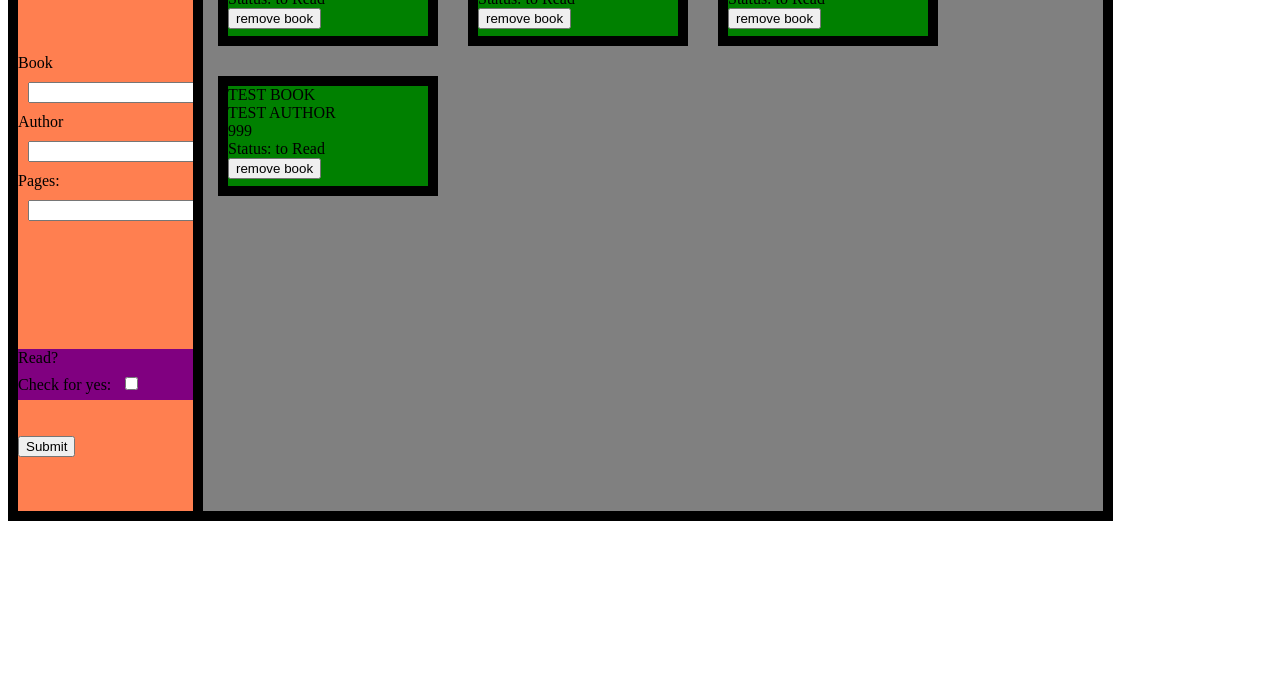
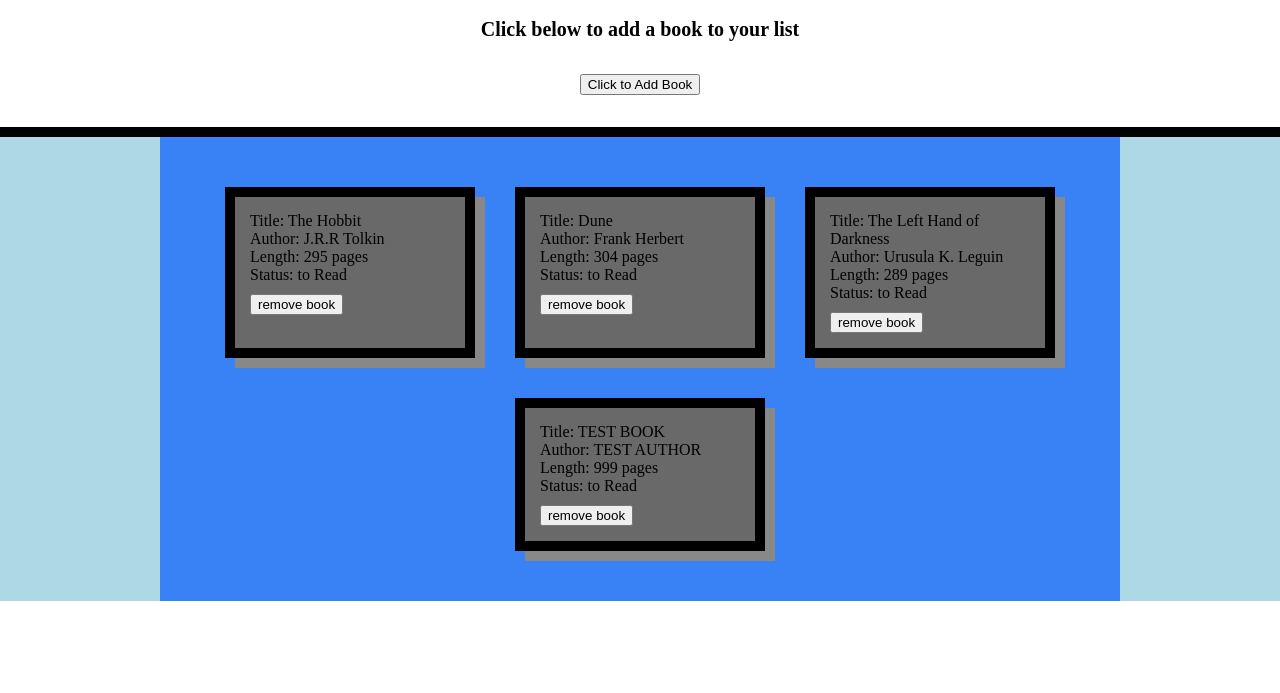
Before and after one commit to theXsingularity/library, a plain HTML site: page index.html in a window 1280 px wide. Shown: the part 107-800 px from the top of the page. Drawn offline with Linux system fonts and the light colour scheme.

Commit message:
progress with array. Still lots of trouble with the removal button though.

```diff
--- a/index.html
+++ b/index.html
@@ -8,8 +8,26 @@
     </head>
 
     <body>
-      <div id="container">
+
+        <div id="header">
+          <h1>Reading List</h1>
+          <div id="testText">
+            <h5>Click below to add a book to your list</h5>
+            <button onclick="on()" id="newBookButton">Click to Add Book</button>
+          </div>
+        </div>
+
+        <div id="bottomHalf">
+          <div id="bookDisplay">
+                      <!-- empty -->
+          </div>
+        </div>
+
+
+<!-- OVER LAY FORM FOR WHEN PUSH BUTTON  -->
+      <div id="overlay">
         <div id="bookForm">
+          <div id="exitButton" onclick="off()">X</div>
           <div id="formHeader"> INPUT BOOK BELOW</div>
           <div id="bookInput">
             <label for="book">Book</label>
@@ -34,11 +52,7 @@
           <br>
           <button id ="addBook">Submit</button>
         </div>
-
-
-        <div id = "bookList"></div>
       </div>
-
 
     </body>
 </html>
--- a/script.js
+++ b/script.js
@@ -25,7 +25,6 @@ myLibrary.push(dune)
 myLibrary.push(leftHand)
 myLibrary.push(testBook)
 
-
 //creating values for the HTML elements
 let bookContainer = document.getElementById('bookList'); /* book container HTML element */
 const addBook = document.getElementById("addBook"); /* addBook button HTML element */
@@ -46,6 +45,7 @@ function addBookToLibrary() {
   checks to see if all objectes have been displayed
   then adds the new object */
   outputToLibrary()
+  off()
 };
 
 //adds ^^ that function to the button addBook
@@ -57,33 +57,36 @@ addBook.addEventListener('click', function() {
 function outputToLibrary() {
   for (i=0; i<myLibrary.length; i++) {
     if(myLibrary[i].displayed === false) {
-    //create new DOM elements
+
+      /* create new DOM elements */
+      //book output container
     let bookDiv = document.createElement('div');
+      bookDiv.classList.add('bookDOM');
       bookDiv.setAttribute('data-attribute', `${i}`);
-    let test = bookDiv.getAttribute('data-attribute')
-
+      //book info DOM elements
     let titleOutput = document.createElement('div');
     let authorOutput = document.createElement('div');
     let pagesOutput = document.createElement('div')
     let readOutput = document.createElement('div')
 
-    //style DOM elements
+    /* style DOM elements */
     bookDiv.style.border = '10px solid black'
-    bookDiv.style.height = '100px'
     bookDiv.style.width = '200px'
-    bookDiv.style.margin = '15px'
-    bookDiv.style.background = 'green';
+    bookDiv.style.margin = '20px'
+    bookDiv.style.background = 'dimgray';
+    bookDiv.style.boxShadow =  '10px 10px #888888';
+    bookDiv.style.padding = "15px";
     myLibrary[i].displayed = true;
 
     //change DOM elements innerText to corresponding
-    titleOutput.innerText = myLibrary[i].title
-    authorOutput.innerText = myLibrary[i].author;
-    pagesOutput.innerText = myLibrary[i].pages;
+    titleOutput.innerText = `Title: ${myLibrary[i].title}`
+    authorOutput.innerText = `Author: ${myLibrary[i].author}`;
+    pagesOutput.innerText = `Length: ${myLibrary[i].pages} pages`;
     if(read.checked != true) readOutput.innerText = ('Status: to Read')
     if(read.checked == true) readOutput.innerText = ('Status: Read')
 
     //append DOM elements
-    bookContainer.appendChild(bookDiv);
+    bookDisplay.appendChild(bookDiv);
     bookDiv.appendChild(titleOutput);
     bookDiv.appendChild(authorOutput);
     bookDiv.appendChild(pagesOutput);
@@ -92,6 +95,8 @@ function outputToLibrary() {
     //create remove button
     let rmvBtn = document.createElement('button');
     rmvBtn.classList.add('removeBook');
+    /* style btn */
+    rmvBtn.style.marginTop = "10px"
     rmvBtn.innerText = "remove book";
     bookDiv.appendChild(rmvBtn)
   }
@@ -101,11 +106,23 @@ function outputToLibrary() {
 outputToLibrary()
 
 let buttons = document.getElementsByClassName('removeBook');
+let allbook = document.getElementsByClassName('bookDOM');
+console.log(allbook)
 console.log(buttons)
+
 for(i=0; i<buttons.length; i++) {
     buttons[i].addEventListener('click', function(e) {
-      myLibrary.pop();
       e.target.style.background = "green";
-
+      console.log(div.allbook)
+      console.log(allbook[1])
     })
   }
+
+  /* for overlay form*/
+  function on() {
+    document.getElementById("overlay").style.display = "block";
+  }
+
+  function off() {
+    document.getElementById("overlay").style.display = "none";
+  }
--- a/style.css
+++ b/style.css
@@ -1,19 +1,84 @@
-#container {
-  display: inline-flex;
+
+body{
+  margin: 0px;
+}
+
+h1 {
+  font-size: 50px;
+}
+
+h5 {
+  font-size: 20px;
+}
+
+
+#header{
+  text-align: center;
+  padding-bottom: 2em;
+  border-bottom: 10px solid black;
+
+}
+
+
+#bottomHalf{
+  display: flex;
+  height: auto;
+
+  justify-content: center;
+  background-color: lightblue;
+  height: 400;
+}
+#bookDisplay{
+  display: flex;
+  padding: 30px;
+  justify-content: center;
+  align-content: flex-start;
+  width: 900px;
+
+
+  background-color: #3882F6;
+  flex-wrap: wrap;
+}
+
+/* form stylization */
+#overlay {
+  position: fixed;
+  display: none;
+  width: 100%;
+  height: 100%;
+  top: 0;
+  left: 0;
+  right: 0;
+  bottom: 0;
+  background-color: rgba(0,0,0,0.5);
+  z-index: 2;
+  cursor: pointer;
+}
+
+#exitButton {
+
+  position:absolute;
+  left: 158px;
+  top: 15px;
+  font-size: 15px;
+  padding: 2px;
+  border: 2px solid black;
+  border-radius: 5px;
+  background-color:gray
 
 }
 
 #formHeader{
-  margin-top: 50px;
+  margin-top: 60px;
   text-align: center;
+  font-size: 25px;
 }
 
 #bookForm{
   width: 175px;
   height: 600px;
-  border-top: 10px solid black;
-  border-left: 10px solid black;
-  border-bottom: 10px solid black;
+  border: 10px solid black;
+
   background-color: coral;
 }
 
@@ -21,22 +86,10 @@
   margin-top: 75px;
 }
 
-
 input {
   margin: 10px;
 }
-
 #readTest {
-  margin-top: 100px;
-  background-color: purple;
+  margin-top: 75px;
+  background-color: grey;
 }
-
-#bookList {
-  display: flex;
-  align-content: flex-start;
-  flex-wrap: wrap;
-  border: 10px solid black;
-  height: auto;
-  width: 900px;
-  background: grey;
-  }
```
